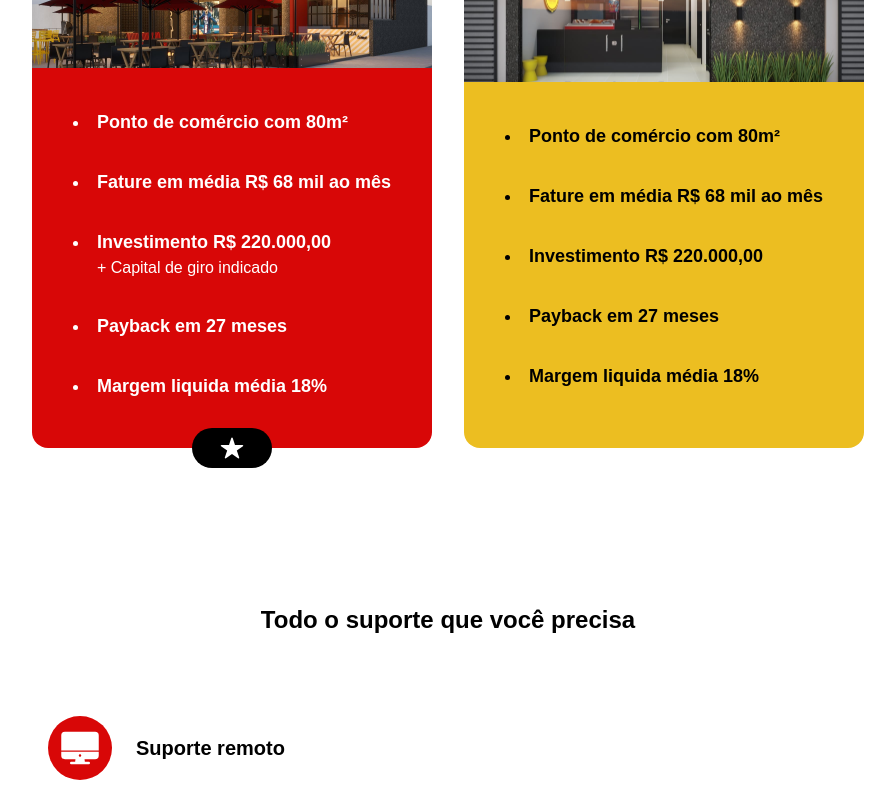
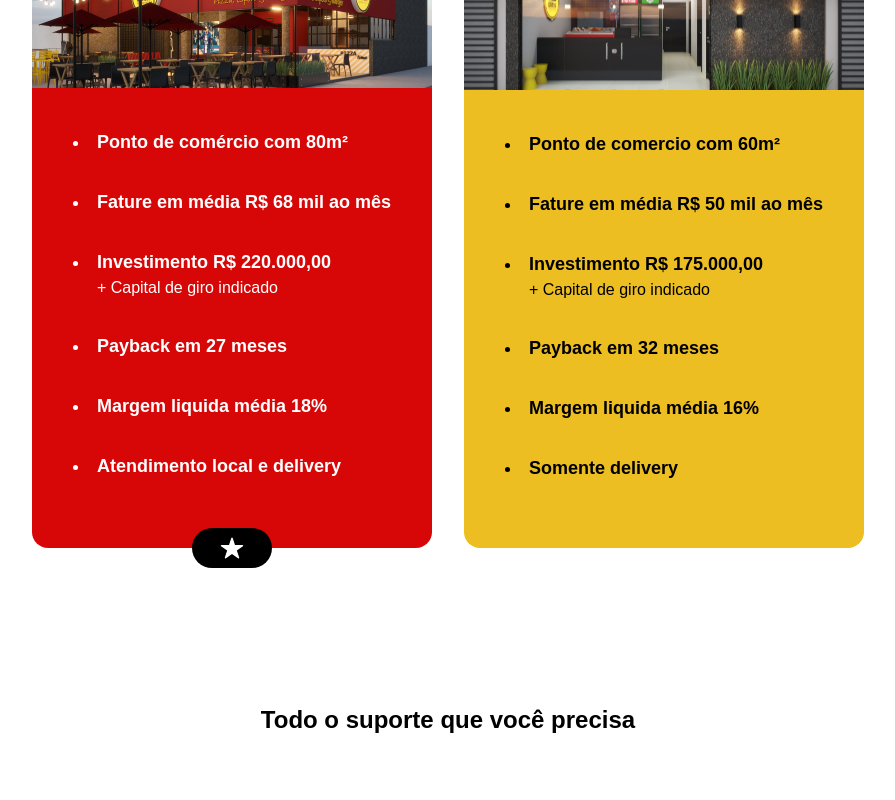
Before and after one commit to GuiCabral99/bitis, a Next.js app: page /franquia in a window 1280 px wide. Shown: the part 1360-2160 px from the top of the page, without its empty margins (192-1087 px from the left). Built offline with nearby package versions, Linux system fonts and the light colour scheme.

Commit message:
Various improvements

```diff
--- a/src/app/cardapio/page.tsx
+++ b/src/app/cardapio/page.tsx
@@ -1,4 +1,5 @@
 import DishesCard from "@/components/DishesCard";
+import Footer from "@/components/Footer";
 
 export default () => {
   const dishes = [
@@ -86,6 +87,7 @@ export default () => {
           />
         ))}
       </div>
+      <Footer />
     </main>
   );
 };
--- a/src/app/contato/page.tsx
+++ b/src/app/contato/page.tsx
@@ -7,11 +7,11 @@ import { IoLocation } from "react-icons/io5";
 export default () => {
   return (
     <>
-      <div className="h-[1440px] bg-zinc-100">
+      <div className="bg-zinc-100">
         <div className="bg-[url('/local4.jpeg')] bg-cover bg-center min-w-full">
           <div className="bg-secondary99 flex justify-center py-14 px-mobile tablet:py-16 tablet:px-tablet desktop:p-desktop">
             <div className="w-[800px]">
-              <div className="space-y-6 desktop:space-y-10 flex flex-col justify-center items-center">
+              <div className="space-y-6 desktop:space-y-10 desktop:mt-6 flex flex-col justify-center items-center">
                 <div className="w-[250px]">
                   <h1 className="text-center text-white">
                     Vem falar com a gente
@@ -32,7 +32,7 @@ export default () => {
                   >
                     <div
                       className="bg-primary2 py-2 px-20 rounded-xl hover:bg-primary
-                    hover:scale-110 duration-75"
+                    hover:scale-105 duration-75"
                     >
                       <h2>Ver no mapa</h2>
                     </div>
@@ -46,44 +46,45 @@ export default () => {
             </div>
           </div>
         </div>
-        <div className="w-full justify-center flex -mt-10 absolute">
-          <div className="w-[800px] bg-white rounded-t-3xl p-tablet space-y-8">
+        <div className="w-full justify-center flex -mt-8 ">
+          <div className="w-[800px] bg-white rounded-t-3xl p-tablet desktop:p-desktop space-y-8 desktop:space-y-12">
             <div className="flex flex-col space-y-2">
-              <h2>Nome:</h2>
+              <h2 className="text-[19px]">Nome:</h2>
               <input
                 type="text"
                 className="border-black border rounded-2xl w-full p-mobile"
               />
             </div>
             <div className="flex flex-col space-y-2">
-              <h2>Email:</h2>
+              <h2 className="text-[19px]">Email:</h2>
               <input
                 type="text"
                 className="border-black border rounded-2xl w-full p-mobile"
               />
             </div>
             <div className="flex flex-col space-y-2">
-              <h2>Número para contato:</h2>
+              <h2 className="text-[19px]">Número para contato:</h2>
               <input
                 type="text"
                 className="border-black border rounded-2xl w-full p-mobile"
               />
             </div>
             <div className="flex flex-col space-y-2">
-              <h2>Deixe uma mensagem:</h2>
-              <input
-                type="text"
-                className="border-black border rounded-2xl w-full p-mobile"
+              <h2 className="text-[19px]">Deixe uma mensagem:</h2>
+              <textarea
+                rows={10}
+                className="border-black border rounded-2xl w-full p-mobile min-h-20 max-h-60"
               />
             </div>
             <Link href="https://google.com">
-              <div className="bg-secondary py-4 px-20 rounded-xl hover:bg-secondaryHover hover:scale-105 duration-75 mt-8">
-                <h2 className="text-center text-white">Enviar</h2>
+              <div className="bg-secondary py-4 px-20 rounded-xl hover:bg-secondaryHover hover:scale-100 duration-75 mt-8">
+                <h2 className="text-center text-white text-[19px]">Enviar</h2>
               </div>
             </Link>
             <div className="py-10">
               <div className="border-t border-black" />
             </div>
+            <Footer />
           </div>
         </div>
       </div>
--- a/src/app/franquia/page.tsx
+++ b/src/app/franquia/page.tsx
@@ -1,3 +1,4 @@
+import Footer from "@/components/Footer";
 import {
   FranchiseHeader,
   FranchiseSection1,
@@ -16,6 +17,7 @@ export default () => {
       <FranchiseSection2 />
       <FranchiseSectionTitle3 />
       <FranchiseSection3 />
+      <Footer />
     </main>
   );
 };
--- a/src/app/layout.tsx
+++ b/src/app/layout.tsx
@@ -21,7 +21,6 @@ export default function RootLayout({
       <body className={inter.className}>
         <Header />
         {children}
-        <Footer />
       </body>
     </html>
   );
--- a/src/app/page.tsx
+++ b/src/app/page.tsx
@@ -1,5 +1,6 @@
 "use client";
 
+import Footer from "@/components/Footer";
 import Link from "next/link";
 import { useEffect, useState } from "react";
 
@@ -139,6 +140,7 @@ export default function Home() {
           Quero começar a faturar
         </Link>
       </section>
+      <Footer />
     </main>
   );
 }
--- a/src/components/FranchiseComponents.tsx
+++ b/src/components/FranchiseComponents.tsx
@@ -15,11 +15,15 @@ export function StartPlanCard() {
         </div>
         <div className="bg-[url('/delivery3.jpeg')] h-52 bg-cover bg-center min-w-full text-white my-4" />
         <div className="p-6 space-y-8 desktop:pb-0 pb-12 text-black">
-          <li className="font-semibold">Ponto de comércio com 80m²</li>
-          <li className="font-semibold">Fature em média R$ 68 mil ao mês</li>
-          <li className="font-semibold">Investimento R$ 220.000,00</li>
-          <li className="font-semibold">Payback em 27 meses</li>
-          <li className="font-semibold">Margem liquida média 18%</li>
+          <li className="font-semibold">Ponto de comercio com 60m²</li>
+          <li className="font-semibold">Fature em média R$ 50 mil ao mês</li>
+          <div>
+            <li className="font-semibold">Investimento R$ 175.000,00</li>
+            <p className="ml-6 font-light">+ Capital de giro indicado</p>
+          </div>
+          <li className="font-semibold">Payback em 32 meses</li>
+          <li className="font-semibold">Margem liquida média 16%</li>
+          <li className="font-semibold">Somente delivery</li>
         </div>
       </div>
     </Link>
@@ -33,7 +37,7 @@ export function FullPlanCard() {
       className="flex justify-center desktop:hover:scale-105 duration-300"
     >
       <div className="bg-secondary m-4 mt-12 w-[400px] flex flex-col justify-center items-center rounded-2xl">
-        <div className="bg-black h-10 mb-[720px] rounded-full p-4 absolute flex justify-center items-center">
+        <div className="bg-black h-10 -mt-5 rounded-full p-4 flex justify-center items-center">
           <p className="text-white">Recomendado</p>
         </div>
         <div className="flex flex-col p-mobile items-center mt-6 text-white">
@@ -50,8 +54,9 @@ export function FullPlanCard() {
           </div>
           <li className="font-semibold">Payback em 27 meses</li>
           <li className="font-semibold">Margem liquida média 18%</li>
+          <li className="font-semibold">Atendimento local e delivery</li>
         </div>
-        <div className="bg-black h-10 mt-[720px] w-20 rounded-full p-4 absolute flex justify-center items-center">
+        <div className="bg-black h-10 -mb-5 w-20 rounded-full p-4 flex justify-center items-center">
           <IoStar color="white" size={24} />
         </div>
       </div>
@@ -107,7 +112,7 @@ export function FranchiseSection1() {
     <div className="p-mobile tablet:p-tablet desktop:p-desktop">
       <h1
         className="text-xl font-black tablet:text-2xl
-        desktop:hidden w-[400px] mt-6"
+        desktop:hidden max-w-[400px] mt-6"
       >
         Escolha um plano abaixo e siga o passo a passo:
       </h1>
--- a/src/components/Header.tsx
+++ b/src/components/Header.tsx
@@ -13,7 +13,7 @@ export default () => {
   return (
     <>
       <Sidebar isOpen={tappedSidebar} setIsOpen={setTappedSidebar} />
-      <div className="bg-primary h-20 z-10 w-full flex items-center justify-between lg:justify-center px-mobile tablet:px-tablet desktop:px-desktop fixed font-title text-black">
+      <div className="bg-primary shadow-md h-20 z-10 w-full flex items-center justify-between lg:justify-center px-mobile tablet:px-tablet desktop:px-desktop fixed font-title text-black">
         <div className="hidden desktop:flex flex-1 space-x-8 text-black items-center">
           <Link href="/">
             <h2 className="hover:text-secondaryHover duration-75 hover:scale-110">
@@ -37,13 +37,16 @@ export default () => {
           </div>
         </Link>
         <div className="hidden flex-1 desktop:flex justify-end items-center space-x-8">
-          <Link href="#">
+          <Link href="#" target="_blank">
             <IoLogoWhatsapp className="size-7 hover:text-secondaryHover duration-75 hover:scale-110" />
           </Link>
-          <Link href="https://www.facebook.com/bitisfoodpizza">
+          <Link href="https://www.facebook.com/bitisfoodpizza" target="_blank">
             <FaFacebookF className="size-7 hover:text-secondaryHover duration-75 hover:scale-110" />
           </Link>
-          <Link href="https://www.instagram.com/bitisfoodpizza/">
+          <Link
+            href="https://www.instagram.com/bitisfoodpizza/"
+            target="_blank"
+          >
             <IoLogoInstagram className="size-7 hover:text-secondaryHover duration-75 hover:scale-110" />
           </Link>
           <Link href="/contato">
```
